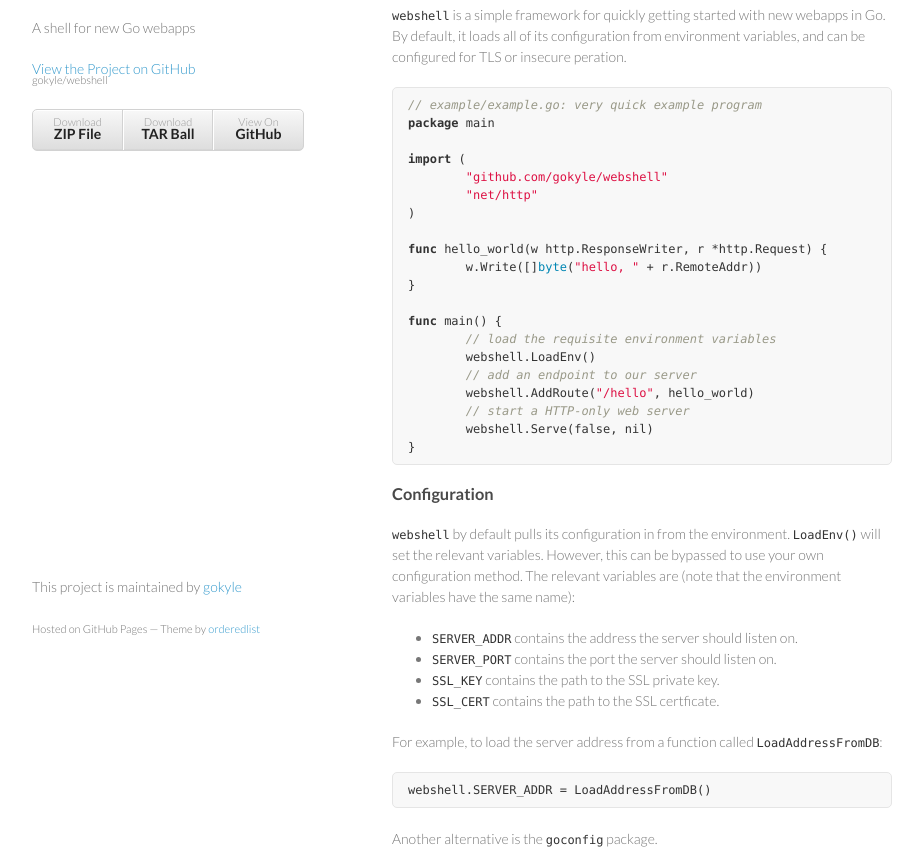
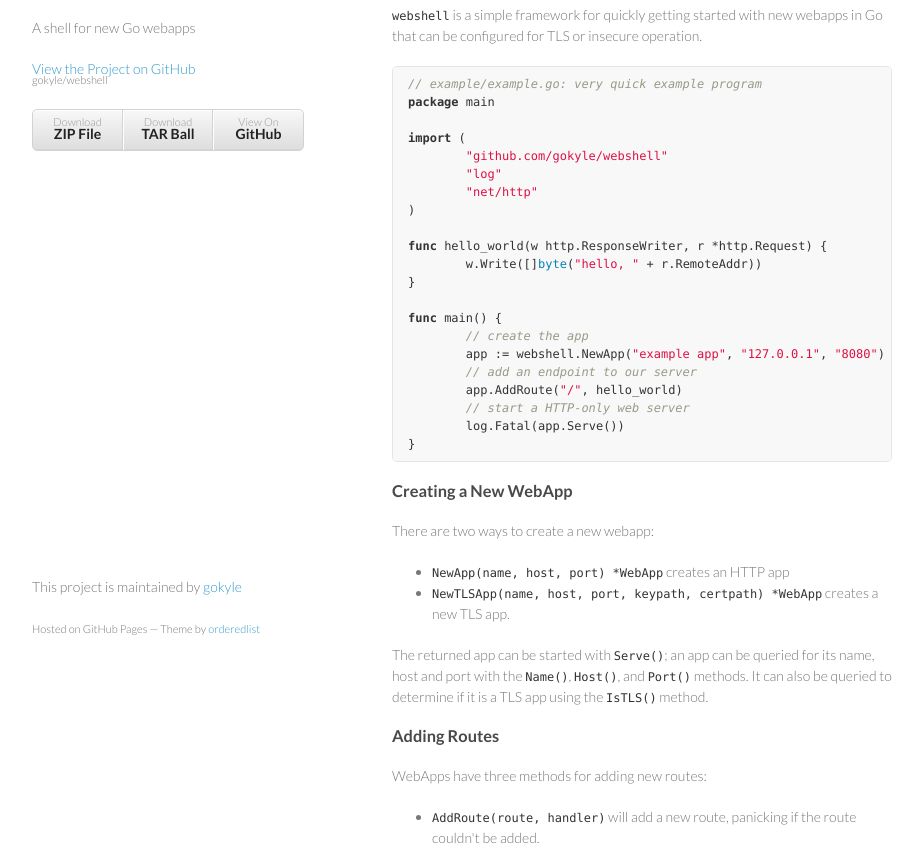
Before and after one commit to gokyle/webshell, a plain HTML site: page index.html in a window 1280 px wide. Shown: the part 92-943 px from the top of the page, without its empty margins (178-1101 px from the left). Drawn offline with Linux system fonts and the light colour scheme.

Commit message:
Create gh-pages branch via GitHub

```diff
--- a/index.html
+++ b/index.html
@@ -31,15 +31,14 @@
         <h3>Introduction</h3>
 
 <p><code>webshell</code> is a simple framework for quickly getting started with new
-webapps in Go. By default, it loads all of its configuration from
-environment variables, and can be configured for TLS or insecure
-peration.</p>
+webapps in Go that can be configured for TLS or insecure operation.</p>
 
 <div class="highlight"><pre><span class="c1">// example/example.go: very quick example program</span>
 <span class="k">package</span> <span class="n">main</span>
 
 <span class="k">import</span> <span class="p">(</span>
         <span class="s">"github.com/gokyle/webshell"</span>
+        <span class="s">"log"</span>
         <span class="s">"net/http"</span>
 <span class="p">)</span>
 
@@ -48,44 +47,44 @@ peration.</p>
 <span class="p">}</span>
 
 <span class="k">func</span> <span class="n">main</span><span class="p">()</span> <span class="p">{</span>
-        <span class="c1">// load the requisite environment variables</span>
-        <span class="n">webshell</span><span class="p">.</span><span class="n">LoadEnv</span><span class="p">()</span>
+        <span class="c1">// create the app</span>
+        <span class="n">app</span> <span class="p">:=</span> <span class="n">webshell</span><span class="p">.</span><span class="n">NewApp</span><span class="p">(</span><span class="s">"example app"</span><span class="p">,</span> <span class="s">"127.0.0.1"</span><span class="p">,</span> <span class="s">"8080"</span><span class="p">)</span>
         <span class="c1">// add an endpoint to our server</span>
-        <span class="n">webshell</span><span class="p">.</span><span class="n">AddRoute</span><span class="p">(</span><span class="s">"/hello"</span><span class="p">,</span> <span class="n">hello_world</span><span class="p">)</span>
+        <span class="n">app</span><span class="p">.</span><span class="n">AddRoute</span><span class="p">(</span><span class="s">"/"</span><span class="p">,</span> <span class="n">hello_world</span><span class="p">)</span>
         <span class="c1">// start a HTTP-only web server</span>
-        <span class="n">webshell</span><span class="p">.</span><span class="n">Serve</span><span class="p">(</span><span class="n">false</span><span class="p">,</span> <span class="n">nil</span><span class="p">)</span>
+        <span class="n">log</span><span class="p">.</span><span class="n">Fatal</span><span class="p">(</span><span class="n">app</span><span class="p">.</span><span class="n">Serve</span><span class="p">())</span>
 <span class="p">}</span>
 </pre></div>
 
-<h3>Configuration</h3>
+<h3>Creating a New WebApp</h3>
 
-<p><code>webshell</code> by default pulls its configuration in from the environment.
-<code>LoadEnv()</code> will set the relevant variables. However, this can be
-bypassed to use your own configuration method. The relevant variables
-are (note that the environment variables have the same name):</p>
+<p>There are two ways to create a new webapp:</p>
 
 <ul>
 <li>
-<code>SERVER_ADDR</code> contains the address the server should listen on.</li>
+<code>NewApp(name, host, port) *WebApp</code> creates an HTTP app</li>
 <li>
-<code>SERVER_PORT</code> contains the port the server should listen on.</li>
+<code>NewTLSApp(name, host, port, keypath, certpath) *WebApp</code> creates a new TLS
+app.</li>
+</ul><p>The returned app can be started with <code>Serve()</code>; an app can be queried for its
+name, host and port with the <code>Name()</code>, <code>Host()</code>, and <code>Port()</code> methods. It can
+also be queried to determine if it is a TLS app using the <code>IsTLS()</code> method.</p>
+
+<h3>Adding Routes</h3>
+
+<p>WebApps have three methods for adding new routes:</p>
+
+<ul>
 <li>
-<code>SSL_KEY</code> contains the path to the SSL private key.</li>
+<code>AddRoute(route, handler)</code> will add a new route, panicking if the route
+couldn't be added.</li>
 <li>
-<code>SSL_CERT</code> contains the path to the SSL certficate.</li>
-</ul><p>For example, to load the server address from a function called
-<code>LoadAddressFromDB</code>:</p>
-
-<div class="highlight"><pre><span class="n">webshell</span><span class="p">.</span><span class="n">SERVER_ADDR</span> <span class="p">=</span> <span class="n">LoadAddressFromDB</span><span class="p">()</span>
-</pre></div>
-
-<p>Another alternative is the <a href="https://github.com/gokyle/goconfig"><code>goconfig</code></a>
-package.</p>
-
-<p>An example shell script that can be sourced to sane defaults for the
-server may be found in <code>examples/env.sh</code>.</p>
-
-<h3>Examples</h3>
+<code>AddConditionalRoute(condition, route, path)</code> adds the route if condition
+is true; it, too, will panic on error.</li>
+<li>
+<code>StaticRoute(route, path)</code> runs a basic file server on the directory, i.e.
+for static assets.</li>
+</ul><h3>Examples</h3>
 
 <p>Contained in the <code>examples</code> subdirectory:</p>
 
```
Also changed, not shown: params.json (+1 -1 lines).
